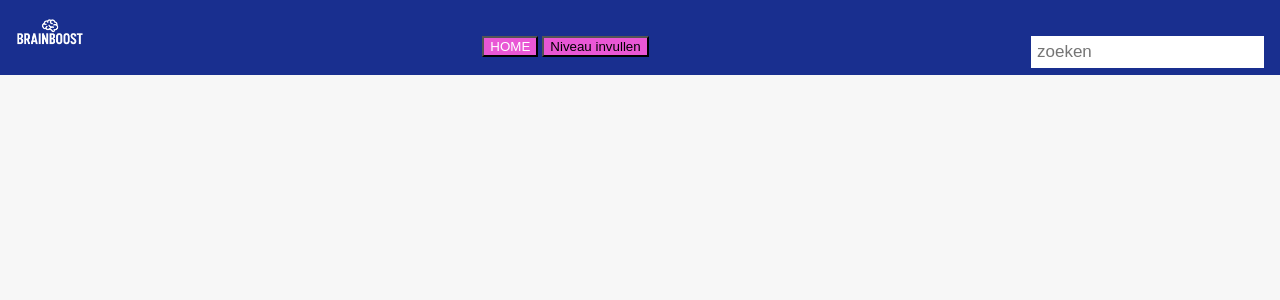
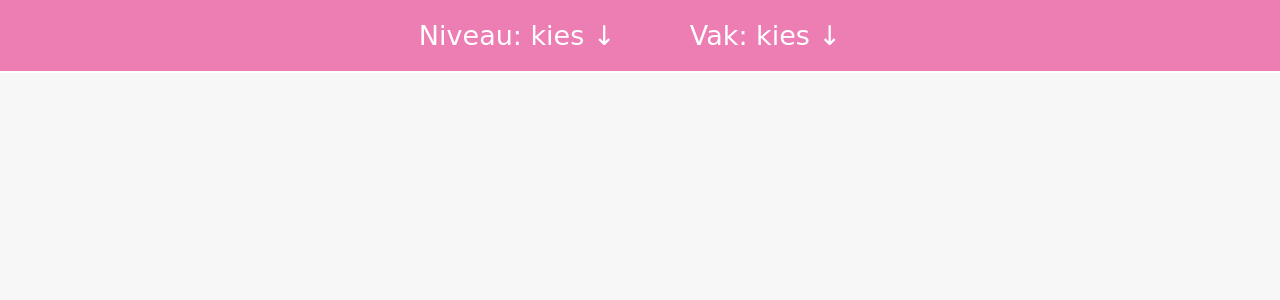
Before and after one commit to Selmaigharghar/php, a PHP site: page / in a window 1280 px wide. Shown: the top 300 px of the page. Run offline with PHP 8.4, Linux system fonts and the light colour scheme.

Commit message:
Add files via upload
ik heb nu een aanmeldknop toegevoegd en er bij de homepagina voor gezorgd dat als je keis voor een niveau die daar komt te staan en dus opgeslagen is. Hier heb ik lang over gedaan en ook waar nodig chatgpt gebruikt omdat het eerst niet wilde opslaan. Verder heb ik voor de aanmeldknop gekeken naar een oud po van mijn zus, hoe die dat had gedaan. Hierbij heb ik inspiratie opgedaan

```diff
--- a/PO_PHP/index.php
+++ b/PO_PHP/index.php
@@ -1,3 +1,13 @@
+<?php session_start(); ?>
+<!DOCTYPE html>
+    <head>
+        <link rel="stylesheet" type="text/css" href="php.css">
+        <title> BrainBoost| Quiz</title> <!--zorgt ervoor dat dit komt te staan bij de tabblad LH SI-->
+        <!--icoon te zien links bij tabblad LH (w3schools,2024)-->
+        <link rel="shortcut icon" href="quizlogo.png" type="image/x-icon">
+
+    </head>
+    <body>
 <!DOCTYPE html>
 <html>
     <head>
@@ -8,17 +18,30 @@
 
     </head>
     <body>
-    <header><img src= "brainboost_foto.png"><br>
-            <br>
-            <button><a href="index.php">HOME</a></button>
-           <input type="text" placeholder="zoeken">
-           <button onclick="vraagNiveau()">Niveau invullen</button>
+<nav class="main">
+<ul>
+
+<li><a href="#">Niveau: <?= $_SESSION['niveau'] ?? "kies" ?></a>
+    <ul>
+        <li><a href="niveau.php?niveau=Havo">Havo</a></li>
+        <li><a href="niveau.php?niveau=Vwo">Vwo</a></li>
+    </ul>
+</li>
+
+<li><a href="#">Vak: <?= $_SESSION['vak'] ?? "kies" ?></a>
+    <ul>
+        <li><a href="vak.php?vak=WiskundeA">Wiskunde A</a></li>
+        <li><a href="vak.php?vak=WiskundeB">Wiskunde B</a></li>
+    </ul>
+</li>
+
+</ul>
+</nav>
 
 
 
-</header>
+<?php
 
-<?php
 $con = mysqli_connect("localhost","root","","po_webapp");
 
 // controleert de verbinding met sql
@@ -26,7 +49,8 @@ if (mysqli_connect_errno()) {
   echo "Verbinding met MySQL mislukt: " . mysqli_connect_error();
   exit();
 }
-echo "Verbinding is gelukt!";
+//echo "Verbinding is gelukt!";
+
 ?>
 
 </body>
--- a/PO_PHP/php.css
+++ b/PO_PHP/php.css
@@ -4,14 +4,111 @@ body {
   margin: 0; /* deze heeft ervoor gezorgd dat er geen stuk meer zit tussen het einde van het scherm en de zijbalk*/
 }
 
-header {
-    background-color: rgb(25, 47, 143);
-    text-align: center;
-    position: fixed;
-    width: 100%;
-    margin-top: 0%;
-    height: 75px;
-    color: rgb(255, 255, 255);
+nav {
+  margin:0 auto;
+  width:100%;
+  height:auto;
+  display:inline-block;
+  background:#ed7eb4;
+  position: relative;
+  z-index: 99;
+}
+.main{
+	font-family: 'Sansita Swashed', cursive;
+color: white;
+text-align: center;
+padding:0;
+margin:0;
+font-size:45px;
+background-color:#ed7eb4;
+border-bottom:2px solid white;
+}
+.bottom-container {
+  text-align: center;
+  background-color:#e6b3cc;
+  border-radius: 0px 0px 4px 4px;
+  font-size: 24px;
+  font-family: 'Sansita Swashed', cursive;
+}
+.modal {
+  display: none;
+  position: fixed;
+  z-index: 1;
+  left: 0;
+  top: 0;
+  width: 100%;
+  height: 100%;
+  overflow: auto;
+  background-color: #474e5d;
+  padding-top: 50px;
+}
+.modal-content {
+  background-color: #fefefe;
+  margin: 5% auto 15% auto;
+  border: 1px solid #888;
+  width: 80%;
+}
+nav ul {
+  margin:0;
+  padding:0;
+  list-style-type:none;
+  text-align:center;
+  display:inline-block;
+}
+
+nav ul li {
+  position:relative;
+  margin:0 20px 0 0;
+  text-align:left;
+  display:inline-block;
+}
+
+li > a:after { content: '  ↓ '; }
+
+li > a:only-child:after { content: ''; }
+
+nav ul li a {
+  padding:20px;
+  display:inline-block;
+  color:white;
+  text-decoration:none;
+  font-family: 'Sansita Swashed', cursive;
+	color: white;
+	text-align: center;
+	font-size: 27px;
+}
+
+nav ul li a:hover {
+  opacity:0.5;
+}
+
+nav ul li ul {
+  display:none;
+  position:absolute;
+  left:0;
+  background:#ed7eb4;
+  float:left;
+}
+
+nav ul li ul li {
+  width:100%;
+  border-bottom:1px solid rgba(255,255,255,.3);
+}
+
+nav ul li:hover ul {
+  display:block;
+}
+.modal {
+  display: none;
+  position: fixed;
+  z-index: 1;
+  left: 0;
+  top: 0;
+  width: 100%;
+  height: 100%;
+  overflow: auto;
+  background-color: #474e5d;
+  padding-top: 50px;
 }
 
 img {
```
Also changed, not shown: PO_PHP/Inlogscherm.php (+39 -0 lines), PO_PHP/niveau.php (added, +24 -0 lines), PO_PHP/vak.php (added, +20 -0 lines).
